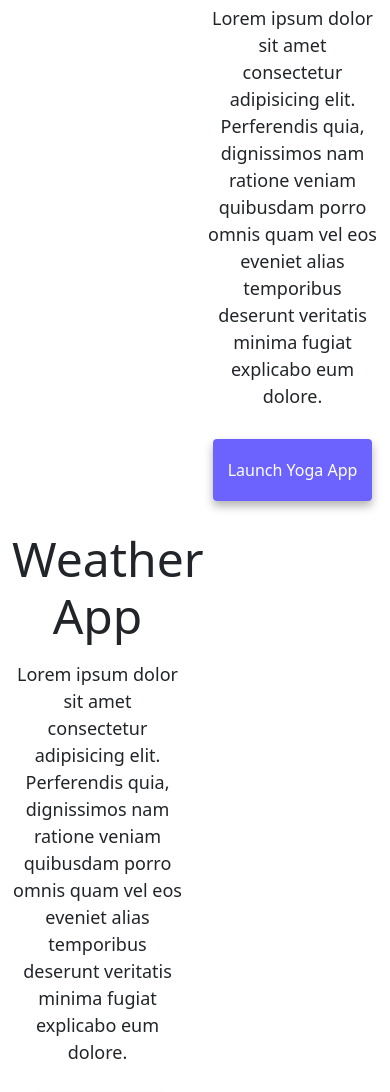
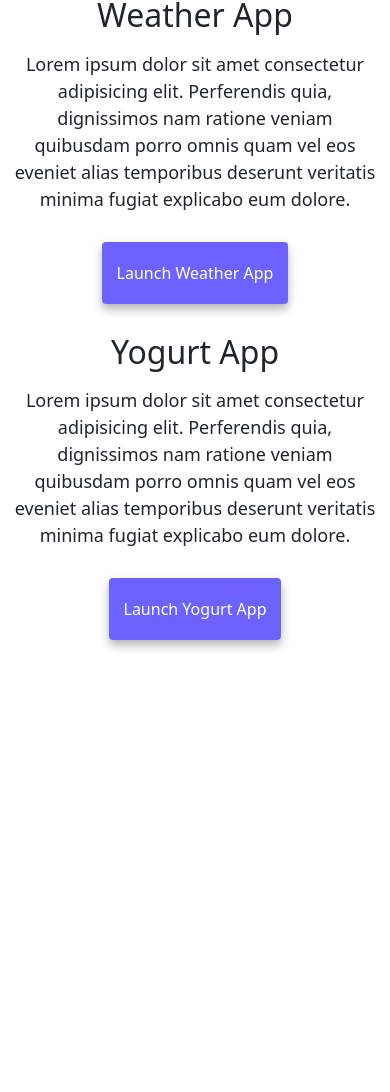
Before and after one commit to carolinadoliveira/Portfolio-Homework, a website: page index.html in a window 390 px wide. Shown: the part 766-1858 px from the top of the page. After the commit the page ends 1487 px from the top, so only its background shows below. Drawn offline with nearby package versions, Linux system fonts and the light colour scheme.

Commit message:
made page responsive by editing media

```diff
--- a/index.html
+++ b/index.html
@@ -68,14 +68,14 @@
     </div>
     <div class="container">
       <div class="row">
-        <div class="col-6">
+        <div class="col-sm-6">
           <img
             src="images/yoga.png"
             alt="Yoga project"
             class="img-fluid p-2 shadow rounded"
           />
         </div>
-        <div class="col-6">
+        <div class="col-sm-6">
           <h2 class="mb-3">Yoga App</h2>
           <p>
             Lorem ipsum dolor sit amet consectetur adipisicing elit. Perferendis
@@ -91,7 +91,7 @@
         </div>
       </div>
       <div class="row mt-5">
-        <div class="col-6">
+        <div class="col-sm-6">
           <h2 class="mb-3">Weather App</h2>
           <p>
             Lorem ipsum dolor sit amet consectetur adipisicing elit. Perferendis
@@ -105,7 +105,7 @@
             >
           </div>
         </div>
-        <div class="col-6">
+        <div class="col-sm-6">
           <img
             src="images/weather.png"
             alt="Weather Project"
@@ -114,14 +114,14 @@
         </div>
       </div>
       <div class="row mt-5">
-        <div class="col-6">
+        <div class="col-sm-6">
           <img
             src="images/yogurt.png"
             alt="Yogurt Project"
             class="img-fluid p-2 shadow rounded"
           />
         </div>
-        <div class="col-6">
+        <div class="col-sm-6">
           <h2 class="mb-3">Yogurt App</h2>
           <p>
             Lorem ipsum dolor sit amet consectetur adipisicing elit. Perferendis
--- a/style.css
+++ b/style.css
@@ -1,27 +1,3 @@
-@media (max-width: 400px) {
-  h1 {
-    text-align: center;
-    font-size: 48px;
-  }
-  h2 {
-    text-align: center;
-    font-size: 28px;
-  }
-  h3 {
-    text-align: center;
-    font-size: 18px;
-  }
-  p {
-    text-align: center;
-  }
-  img {
-    display: none;
-  }
-  .container {
-    text-align: center;
-  }
-}
-
 :root {
   --primary-color: #6c63ff;
   --secondary-color: #f5f2fe;
@@ -29,7 +5,7 @@
 }
 
 body {
-  margin-top: 100px;
+  margin: 100px 0;
 }
 
 h1,
@@ -122,3 +98,27 @@ p {
 .row {
   display: flex;
 }
+@media (max-width: 900px) {
+  h1 {
+    text-align: center;
+    font-size: 48px;
+    line-height: 1.5;
+  }
+  h2 {
+    text-align: center;
+    font-size: 32px;
+  }
+  h3 {
+    text-align: center;
+    font-size: 18px;
+  }
+  p {
+    text-align: center;
+  }
+  img {
+    display: none;
+  }
+  .container {
+    text-align: center;
+  }
+}
```
Also changed, not shown: about.html (+3 -3 lines).
